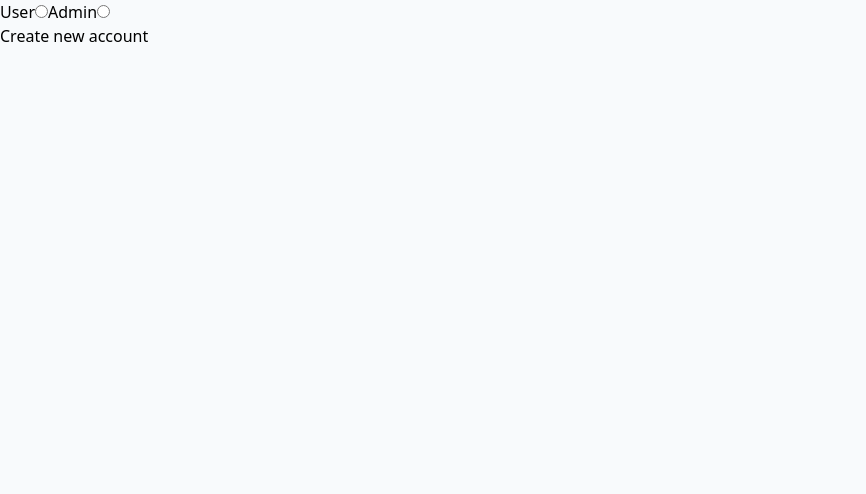
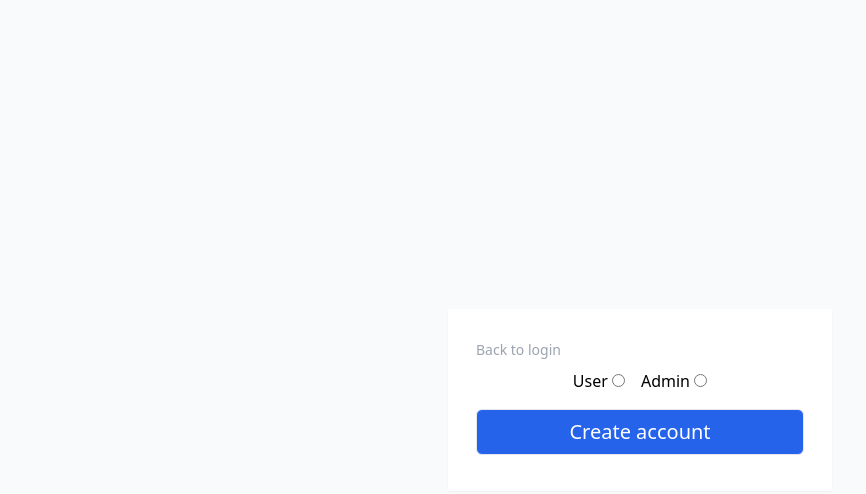
Before and after one commit to valenthyne-ut/vue-passport-login-client, a Vue app: page /create_account in a window 1280 px wide. Shown: the top 494 px of the page, without its empty margins (0-866 px from the left). Built offline with nearby package versions, Linux system fonts and the light colour scheme.

Commit message:
Rework create account screen

```diff
--- a/src/components/CreateAccountComponent.vue
+++ b/src/components/CreateAccountComponent.vue
@@ -17,31 +17,45 @@
 			password.value = result.password;
 			roles.value = result.roles;
 		} catch(error) {
-			errorText.value = error as string;
+			if(error instanceof Error) {
+				errorText.value = error.message;
+			} else if(typeof error === "string") {
+				errorText.value = error;
+			}
 		}
 	};
 </script>
 
 <template>
-	<div>
-		<p class="error-message">{{ errorText }}</p>
-		<label for="role_select_user">User</label>
-		<input type="radio" name="role_select" id="role_select_user" v-model="selectedRole" value="user">
-		<label for="role_select_admin">Admin</label>
-		<input type="radio" name="role_select" id="role_select_admin" v-model="selectedRole" value="admin"><br>
-		<button type="button" @click="createNewAccount">Create new account</button>
-
-		<div class="account-details" v-if="username && password">
-			<br>Account details:<br>
-			<span>
-				<strong>Username:</strong> {{ username }}
-			</span><br>
-			<span>
-				<strong>Password:</strong> {{ password }}
-			</span><br>
-			<span>
-				<strong>Roles:</strong> <ul><li v-for="role, index in roles" :key="index">{{ role }}</li></ul>
-			</span>
+	<div class="h-screen flex justify-center items-center">
+		<div class="w-96 bg-white p-7 rounded-sm shadow-sm">
+			<div class="bg-red-200 border rounded border-red-400 text-center p-4 mb-4" v-if="errorText">
+				<span class="text-red-950">{{ errorText }}</span>
+			</div>
+			<RouterLink class="text-gray-400 text-sm" to="/login">Back to login</RouterLink>
+			<div class="w-full flex justify-center space-x-4 mt-2">
+				<div>
+					<label class="select-none" for="role_select_user">User </label>
+					<input type="radio" name="role_select" id="role_select_user" value="user" v-model="selectedRole">
+				</div>
+				<div>
+					<label class="select-none" for="role_select_admin">Admin </label>
+					<input type="radio" name="role_select" id="role_select_admin" value="admin" v-model="selectedRole">
+				</div>
+			</div>
+			<button class="w-full border rounded-md bg-blue-600 text-white text-xl py-2 mt-4 mb-2" type="button" @click="createNewAccount">Create account</button>
+			<div class="flex flex-col" v-if="username && password && roles">
+				<hr class="my-4">
+				<span>
+					<strong>Username: </strong> {{ username }}
+				</span>
+				<span>
+					<strong>Password: </strong> {{ password }}
+				</span>
+				<span>
+					<strong>Role(s): </strong> {{ roles.join(", ") }}
+				</span>
+			</div>
 		</div>
 	</div>
 </template>
```
